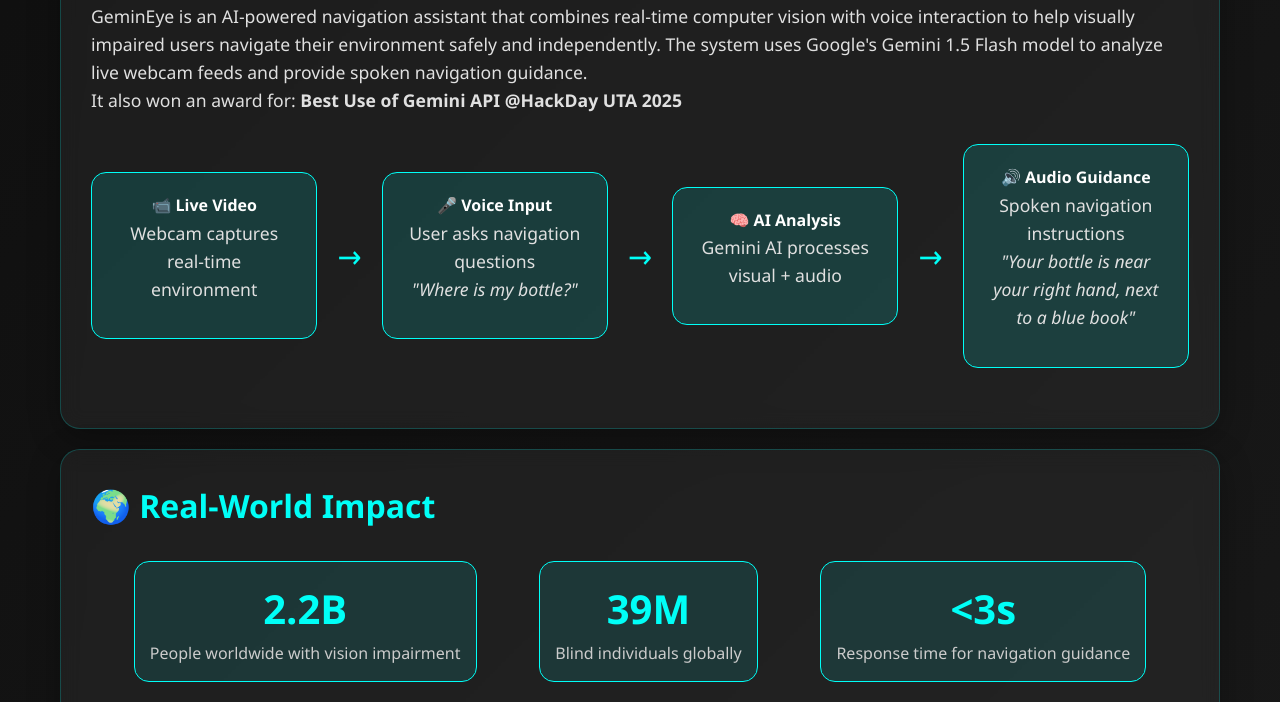
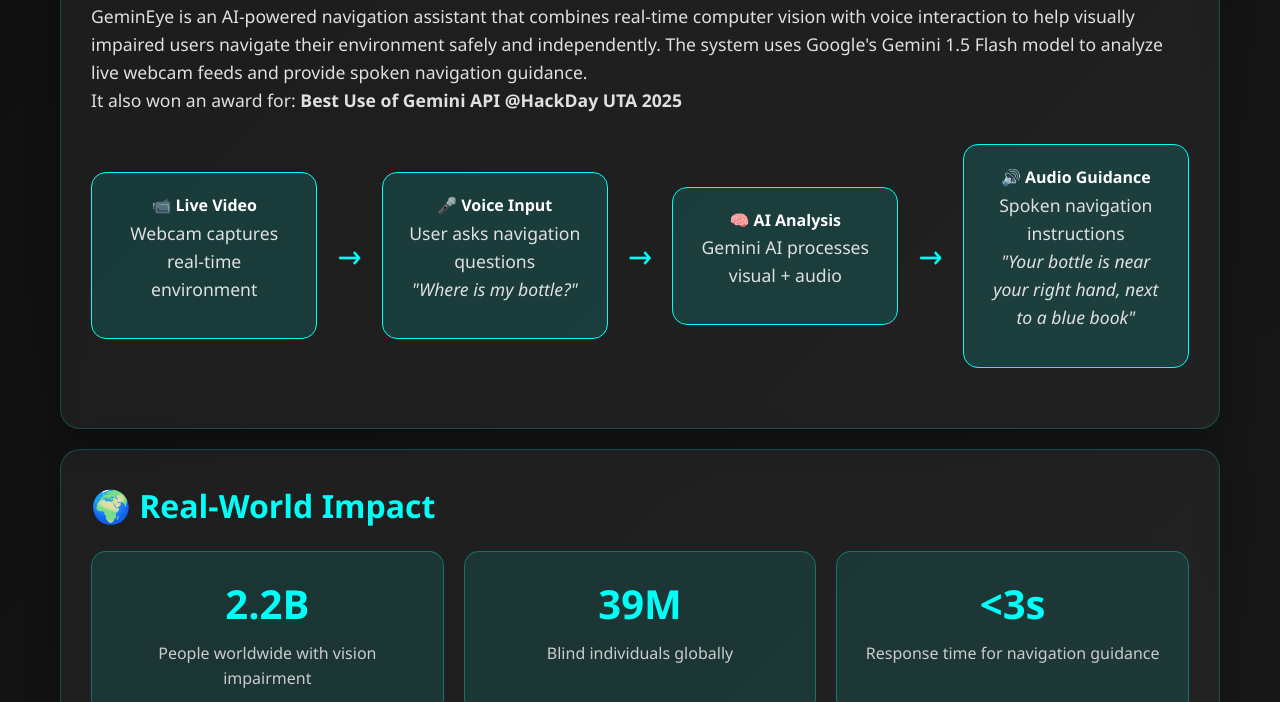
Before and after one commit to axk6637/portfolio, a plain HTML site: page main/gemineye.html in a window 1280 px wide. Shown: the part 250-952 px from the top of the page. Drawn offline with Linux system fonts and the light colour scheme.

Commit message:
fixed css

```diff
--- a/main/gemineye.html
+++ b/main/gemineye.html
@@ -110,35 +110,31 @@
             color: #00ff88;
         }
 
-
-        .stats {
+        .impact-cards {
         display: flex;
-            justify-content: space-evenly;
-            flex-direction:row;
-            align-items: center;
-            flex-wrap:row rap;
+        justify-content: space-around;
+        flex-wrap: wrap;
         gap: 20px;
-            margin: 30px 0;
+        margin-top: 20px;
         }
 
-        .stat-card {
-
+        .impact-card {
         background: rgba(0, 255, 247, 0.1);
-            padding: 15px;
+        border: 1px solid rgba(0, 255, 247, 0.3);
+        padding: 20px;
         border-radius: 15px;
         text-align: center;
-            border: 1px solid rgb(0, 255, 247);
+        flex: 1;
+        min-width: 220px;
         }
 
-        .stat-number {
-
+        .impact-card .number {
         font-size: 2.5rem;
         font-weight: bold;
         color: #00fff7;
-            display: block;
         }
 
-        .stat-label {
+        .impact-card .label {
         font-size: 1rem;
         color: #cccccc;
         margin-top: 5px;
@@ -267,18 +263,18 @@
         <div class="section">
             <h2>🌍 Real-World Impact</h2>
 
-            <div class="stats">
-                <div class="stat-card">
-                    <span class="stat-number">2.2B</span>
-                    <span class="stat-label">People worldwide with vision impairment</span>
+            <div class="impact-cards">
+                <div class="impact-card">
+                    <div class="number">2.2B</div>
+                    <div class="label">People worldwide with vision impairment</div>
                 </div>
-                <div class="stat-card">
-                    <span class="stat-number">39M</span>
-                    <span class="stat-label">Blind individuals globally</span>
+                <div class="impact-card">
+                    <div class="number">39M</div>
+                    <div class="label">Blind individuals globally</div>
                 </div>
-                <div class="stat-card" >
-                    <span class="stat-number">&lt;3s</span>
-                    <span class="stat-label">Response time for navigation guidance</span>
+                <div class="impact-card" >
+                    <div class="number">&lt;3s</div>
+                    <div class="label">Response time for navigation guidance</div>
                 </div>
             </div>
         </div>
```
Lines whose indentation alone changed are shown as unchanged.
